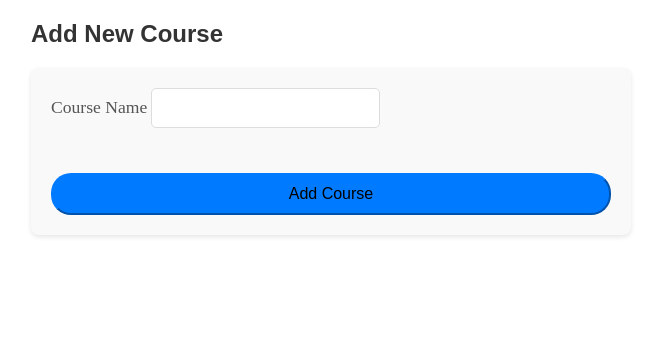
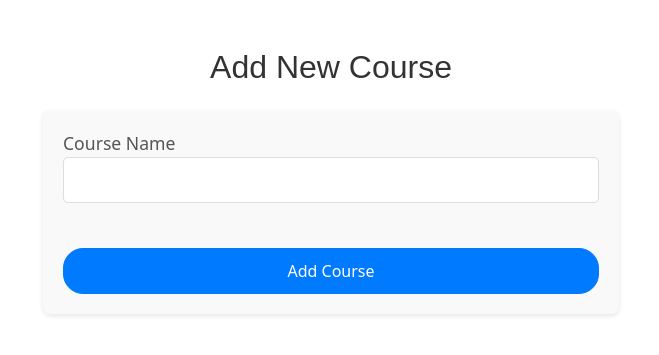
Before and after one commit to sakwasilas/kasneb_quizz_examination, a Flask app: page /admin/add_course in a window 1280 px wide. Shown: the top 355 px of the page, without its empty margins (309-968 px from the left). Run offline with Flask 3, Linux system fonts and the light colour scheme; the visitor is signed in with stand-in values (Sample User, id 1).

Commit message:
added base.html

```diff
--- a/templates/base.html
+++ b/templates/base.html
@@ -2,10 +2,11 @@
 <html lang="en">
 <head>
     <meta charset="UTF-8">
-    <meta name="viewport" content="width=device-width, initial-scale=1.0">
     <title>{% block title %}{% endblock %}</title>
+    <link href="https://cdn.jsdelivr.net/npm/bootstrap@5.3.0/dist/css/bootstrap.min.css" rel="stylesheet">
 </head>
 <body>
-    {% block content %} {% endblock %}
+    {% block content %}{% endblock %}
+    <script src="https://cdn.jsdelivr.net/npm/bootstrap@5.3.0/dist/js/bootstrap.bundle.min.js"></script>
 </body>
 </html>
```
